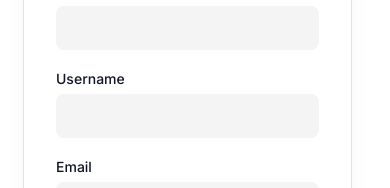
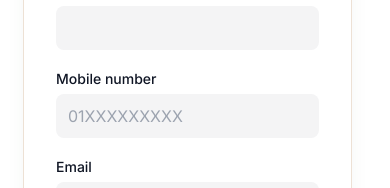
Before and after one commit to mrmamshad/esawda, a Next.js app: page /auth/signup in a window 390 px wide. Shown: the part 278-466 px from the top of the page. Built offline with nearby package versions, Linux system fonts and the light colour scheme; no server answers.

Commit message:
feat(auth): signup collects mobile with live BD validation
Username field replaced by Mobile number (tel input, 11-digit cap,
shared normalize/validate helpers, same inline hint as the shop and
post-product phone fields). Server errors map to the field.

```diff
--- a/src/app/auth/signup/page.tsx
+++ b/src/app/auth/signup/page.tsx
@@ -6,21 +6,23 @@ import Link from 'next/link';
 import type { Route } from 'next';
 import { api, ApiError } from '@/lib/api';
 import { saveToken } from '@/lib/auth';
+import { normalizeBdMobile, isValidBdMobile } from '@/lib/phone';
 import { Header, HeaderSpacer } from '@/components/layout/Header';
 import { PageSurface } from '@/components/layout/PageSurface';
 import { PasswordInput } from '@/components/forms/PasswordInput';
 import { Button } from '@/components/ui/Button';
 import type { User } from '@/types/api';
 
-type FormKey = 'username' | 'email' | 'password' | 'confirm' | 'name';
+type FormKey = 'mobile' | 'email' | 'password' | 'confirm' | 'name';
 type FormState = Record<FormKey, string>;
 
 /** Module-scope so the function identity is stable — keeps the input mounted,
  *  preserving focus while typing. (Inline component + closure re-created the
  *  handler every keystroke, which remounted the field and dropped focus.) */
-function Field({ label, name, value, onChange, error, type = 'text' }: {
+function Field({ label, name, value, onChange, error, type = 'text', inputMode, maxLength, placeholder, hint }: {
   label: string; name: FormKey; value: string;
   onChange: (k: FormKey, v: string) => void; error?: string; type?: string;
+  inputMode?: 'numeric' | 'email' | 'text'; maxLength?: number; placeholder?: string; hint?: string;
 }) {
   return (
     <label className="block">
@@ -34,32 +36,46 @@ function Field({ label, name, value, onChange, error, type = 'text' }: {
       ) : (
         <input
           type={type} value={value} required
+          inputMode={inputMode} maxLength={maxLength} placeholder={placeholder}
+          autoComplete={name === 'mobile' ? 'tel' : undefined}
           onChange={(e) => onChange(name, e.target.value)}
           className="mt-1 h-11 w-full rounded-field bg-surface-muted px-3 outline-none focus:ring-2 focus:ring-brand-500"
         />
       )}
+      {hint && !error && <span className="mt-1 block text-xs font-medium text-red-600">{hint}</span>}
       {error && <span className="mt-1 block text-xs text-danger">{error}</span>}
     </label>
   );
 }
 
+const MOBILE_HINT = '11 digits, starts with 013–019.';
+
 export default function SignupPage() {
   const router = useRouter();
-  const [form, setForm] = useState({ username: '', email: '', password: '', confirm: '', name: '' });
+  const [form, setForm] = useState({ mobile: '', email: '', password: '', confirm: '', name: '' });
   const [busy, setBusy] = useState(false);
   const [errors, setErrors] = useState<Record<string, string[]>>({});
   const [error, setError] = useState<string | null>(null);
 
-  const set = (k: FormKey, v: string) => setForm((prev) => ({ ...prev, [k]: v }));
+  const set = (k: FormKey, v: string) => setForm((prev) => ({
+    ...prev,
+    [k]: k === 'mobile' ? normalizeBdMobile(v) : v,
+  }));
+
+  const mobileInvalid = form.mobile.length > 0 && !isValidBdMobile(form.mobile);
 
   const submit = async (e: FormEvent) => {
     e.preventDefault();
+    if (!isValidBdMobile(form.mobile)) {
+      setErrors({ mobile: ['Enter an 11-digit Bangladeshi mobile number, e.g. 01712345678.'] });
+      return;
+    }
     setBusy(true); setErrors({}); setError(null);
     try {
       const { data } = await api<{ user: User; token: string }>('/auth/register', {
         method: 'POST',
         body: {
-          username: form.username, email: form.email, name: form.name,
+          phone: form.mobile, email: form.email, name: form.name,
           password: form.password, password_confirmation: form.confirm,
         },
       });
@@ -92,7 +108,12 @@ export default function SignupPage() {
           </div>
 
           <Field label="Full name" name="name" value={form.name} onChange={set} error={errors.name?.[0]} />
-          <Field label="Username"  name="username" value={form.username} onChange={set} error={errors.username?.[0]} />
+          <Field
+            label="Mobile number" name="mobile" type="tel" value={form.mobile} onChange={set}
+            error={errors.phone?.[0] ?? errors.mobile?.[0]}
+            inputMode="numeric" maxLength={11} placeholder="01XXXXXXXXX"
+            hint={mobileInvalid ? MOBILE_HINT : undefined}
+          />
           <Field label="Email"     name="email" type="email" value={form.email} onChange={set} error={errors.email?.[0]} />
           <Field label="Password"  name="password" type="password" value={form.password} onChange={set} error={errors.password?.[0]} />
           <Field label="Confirm password" name="confirm" type="password" value={form.confirm} onChange={set} error={errors.confirm?.[0]} />
```
